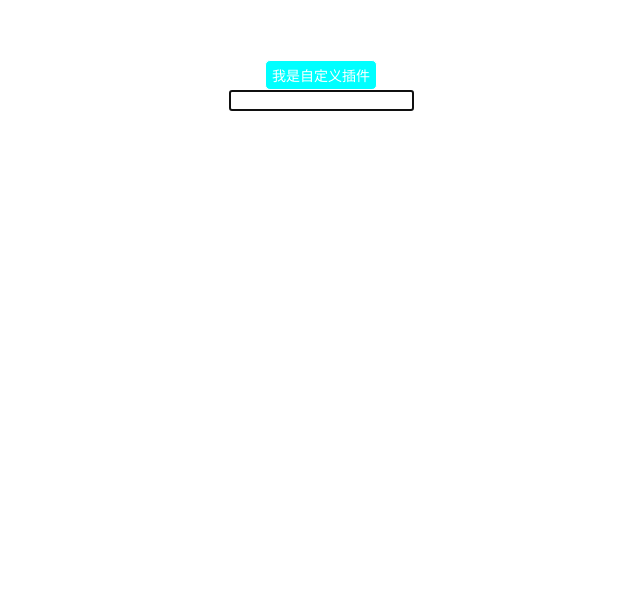
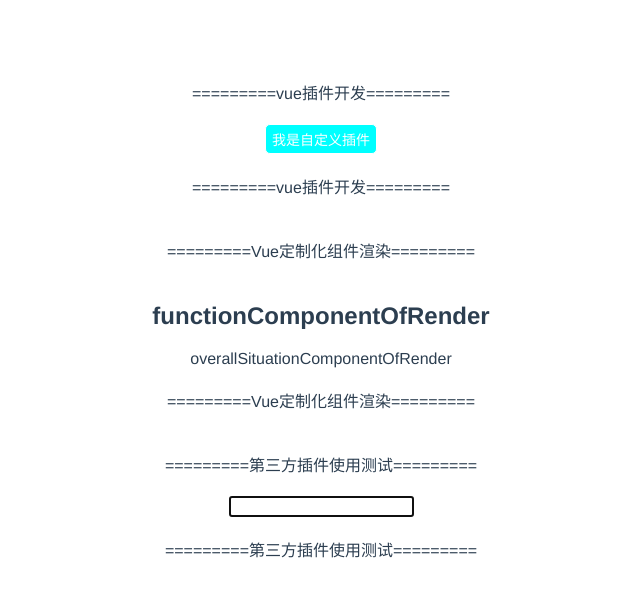
Before and after one commit to keligirl/vue-version-two-test, a Vue app: page / in a window 1280 px wide. Shown: the top 596 px of the page, without its empty margins (319-959 px from the left). Built offline with nearby package versions, Linux system fonts and the light colour scheme.

Commit message:
Vue组件渲染函数

```diff
--- a/src/App.vue
+++ b/src/App.vue
@@ -1,9 +1,23 @@
 <template>
   <div id="app">
+    <div class="padding">=========vue插件开发=========</div>
     <vue-plugin>我是自定义插件</vue-plugin>
+    <div class="padding">=========vue插件开发=========</div>
+
+    <div class="padding">=========Vue定制化组件渲染=========</div>
+    <functionComponentOfRender :level="2"
+      >functionComponentOfRender</functionComponentOfRender
+    >
+    <partComponentsRender
+      >overallSituationComponentOfRender</partComponentsRender
+    >
+    <div class="padding">=========Vue定制化组件渲染=========</div>
+
+    <div class="padding">=========第三方插件使用测试=========</div>
     <KeepAlive>
       <component :is="currentComponent" id="1" :value="{}"></component>
     </KeepAlive>
+    <div class="padding">=========第三方插件使用测试=========</div>
   </div>
 </template>
 
@@ -12,6 +26,7 @@ import HelloWorld from "./components/HelloWorld.vue";
 import VueDirective from "./components/VueDirective.vue";
 import VueSet from "./components/VueSet.vue";
 import VueNextTick from "./components/VueNextTick.vue";
+import partComponentsRender from "./components/part";
 
 export default {
   name: "App",
@@ -20,6 +35,7 @@ export default {
     VueDirective,
     VueSet,
     VueNextTick,
+    partComponentsRender,
   },
   data() {
     return {
@@ -56,4 +72,7 @@ export default {
   color: #2c3e50;
   margin-top: 60px;
 }
+.padding {
+  padding: 20px 0;
+}
 </style>
--- /dev/null
+++ b/src/components/part/index.js
@@ -0,0 +1,10 @@
+const partComponentsRender= {
+  render: function(createElement) {
+    return createElement("span",this.$slots.default)
+  },
+  props: {
+
+  }
+}
+
+export default partComponentsRender
--- /dev/null
+++ b/src/components/render/index.js
@@ -0,0 +1,16 @@
+import Vue from "vue";
+
+Vue.component('functionComponentOfRender', {
+  render: function (createElement) {
+    return createElement(
+      'h' + this.level,   // 标签名称
+      this.$slots.default // 子节点数组
+    )
+  },
+  props: {
+    level: {
+      type: Number,
+      required: true
+    }
+  }
+})
```
Also changed, not shown: src/main.js (+11 -6 lines).
